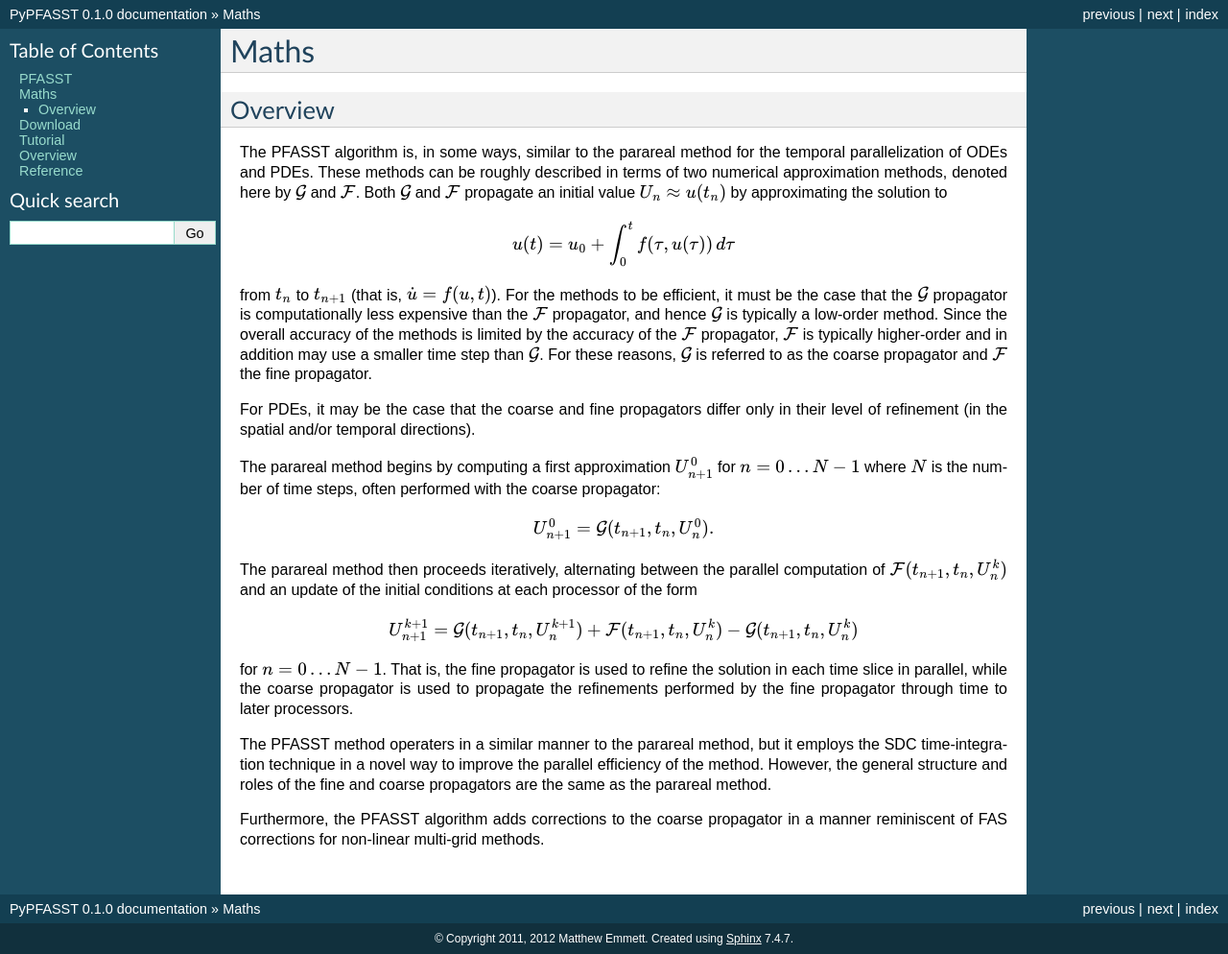
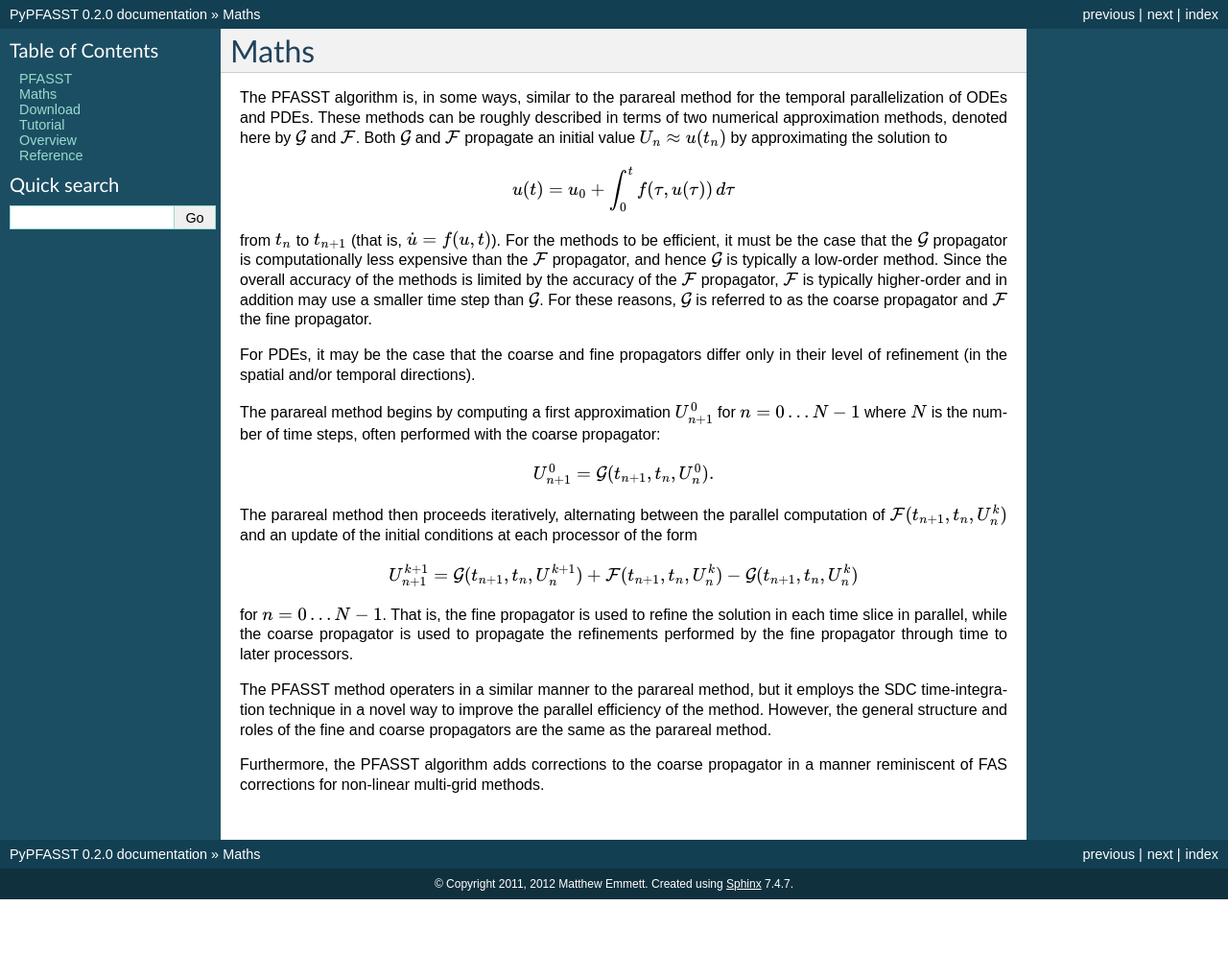
Before and after one commit to memmett/PyPFASST, a Sphinx documentation site: the page built from docs/maths.rst, in a window 1280 px wide and 994 px high. Shown: the whole window at 96% size. Built offline with Sphinx 7.4.7, drawn with Linux system fonts in a browser that asks for light colours; the version number is read from the project's files by our own code.

Commit message:
DOCS: Documentation touchups.

```diff
--- a/docs/maths.rst
+++ b/docs/maths.rst
@@ -1,8 +1,5 @@
 Maths
 =====
-
-Overview
---------
 
 The PFASST algorithm is, in some ways, similar to the parareal method
 for the temporal parallelization of ODEs and PDEs.  These methods can
--- a/docs/tutorial.rst
+++ b/docs/tutorial.rst
@@ -2,10 +2,10 @@
 ========
 
 
-The Advection/Diffusion (AD) example
-------------------------------------
+Advection/Diffusion
+-------------------
 
-To run the AD example::
+To run the advection/diffustion (AD) example::
 
 $ cd PyPFASST
 $ export PYTHONPATH=$PYTHONPATH:$PWD
--- a/version.py
+++ b/version.py
@@ -1 +1 @@
-version = '0.1.0'
+version = '0.2.0'
```
Also changed, not shown: docs/reference.rst (+0 -19 lines).
